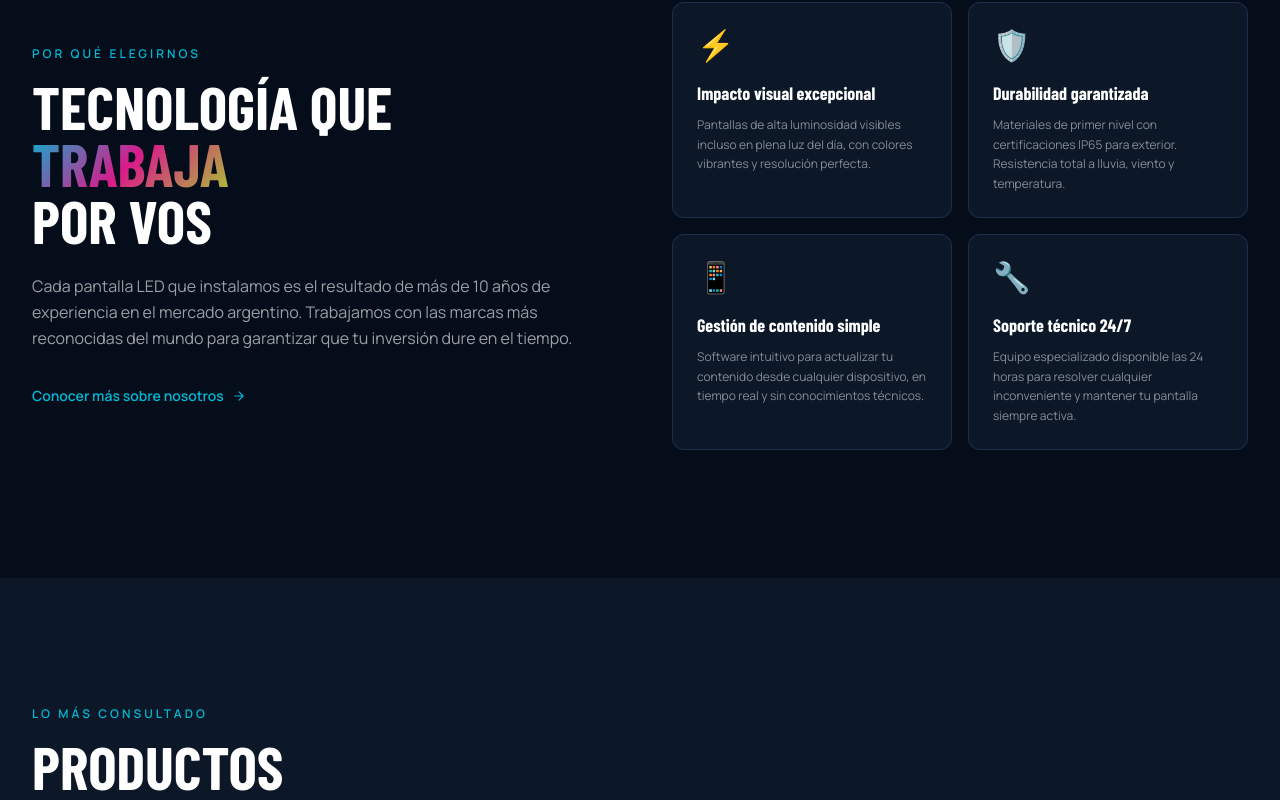
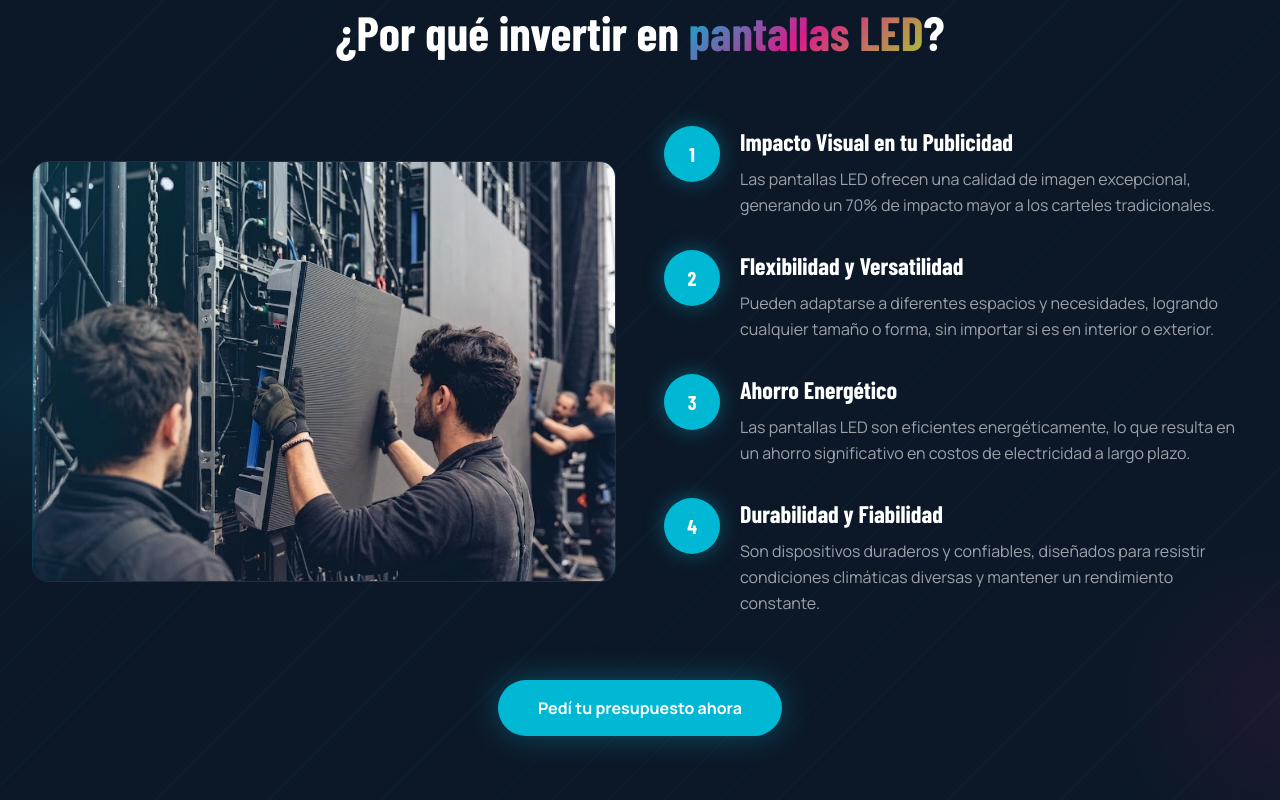
Before and after one commit to Sitio-Hoy-Tech/skills-sitiohoy-V2, a Next.js app in the folder multiconection/: page / in a window 1280 px wide. Shown: the part 1300-2100 px from the top of the page. Built offline with nearby package versions, Linux system fonts and the light colour scheme; no server answers; a web font is replaced by a local one.

Commit message:
feat: new section

```diff
--- a/multiconection/app/(public)/page.tsx
+++ b/multiconection/app/(public)/page.tsx
@@ -123,6 +123,126 @@ export default async function HomePage() {
     <>
       {/* HERO */}
       <HeroSection waLink={waLink} />
+
+
+      {/* POR QUÉ INVERTIR EN PANTALLAS LED */}
+      <section className="py-24 lg:py-32 relative overflow-hidden" style={{ backgroundColor: "#0C1828" }}>
+        {/* Fondo: líneas diagonales sutiles */}
+        <div
+          className="absolute inset-0 pointer-events-none"
+          style={{
+            backgroundImage: `repeating-linear-gradient(
+              -45deg,
+              rgba(0,184,212,0.04) 0px,
+              rgba(0,184,212,0.04) 1px,
+              transparent 1px,
+              transparent 40px
+            )`,
+          }}
+        />
+        {/* Orbe de luz cyan izquierda */}
+        <div
+          className="absolute -left-40 top-1/2 -translate-y-1/2 w-96 h-96 rounded-full pointer-events-none"
+          style={{
+            background: "radial-gradient(circle, rgba(0,184,212,0.12) 0%, transparent 70%)",
+          }}
+        />
+        {/* Orbe de luz magenta derecha */}
+        <div
+          className="absolute -right-40 bottom-0 w-80 h-80 rounded-full pointer-events-none"
+          style={{
+            background: "radial-gradient(circle, rgba(217,27,138,0.08) 0%, transparent 70%)",
+          }}
+        />
+        <div className="relative z-10 max-w-7xl mx-auto px-6 lg:px-8">
+          <ScrollReveal>
+            <h2 className="font-display font-black text-3xl lg:text-5xl text-white text-center mb-16 leading-tight">
+              ¿Por qué invertir en{" "}
+              <span className="text-gradient-brand">pantallas LED</span>?
+            </h2>
+          </ScrollReveal>
+
+          <div className="grid lg:grid-cols-2 gap-12 items-center">
+            {/* Imagen izquierda */}
+            <ScrollReveal className="w-full">
+              <div className="relative rounded-2xl overflow-hidden" style={{ border: "1px solid rgba(0,184,212,0.2)" }}>
+                <Image
+                  src={siteImages.invertir.conNosotros.src}
+                  alt={siteImages.invertir.conNosotros.alt}
+                  width={0}
+                  height={0}
+                  sizes="(max-width: 1024px) 100vw, 50vw"
+                  style={{ width: "100%", height: "auto", display: "block" }}
+                  className="object-cover"
+                />
+                <div
+                  className="absolute inset-0"
+                  style={{
+                    background: "linear-gradient(135deg, rgba(0,184,212,0.15) 0%, transparent 60%)",
+                  }}
+                />
+              </div>
+            </ScrollReveal>
+
+            {/* Items numerados derecha */}
+            <div className="flex flex-col gap-8">
+              {[
+                {
+                  title: "Impacto Visual en tu Publicidad",
+                  desc: "Las pantallas LED ofrecen una calidad de imagen excepcional, generando un 70% de impacto mayor a los carteles tradicionales.",
+                },
+                {
+                  title: "Flexibilidad y Versatilidad",
+                  desc: "Pueden adaptarse a diferentes espacios y necesidades, logrando cualquier tamaño o forma, sin importar si es en interior o exterior.",
+                },
+                {
+                  title: "Ahorro Energético",
+                  desc: "Las pantallas LED son eficientes energéticamente, lo que resulta en un ahorro significativo en costos de electricidad a largo plazo.",
+                },
+                {
+                  title: "Durabilidad y Fiabilidad",
+                  desc: "Son dispositivos duraderos y confiables, diseñados para resistir condiciones climáticas diversas y mantener un rendimiento constante.",
+                },
+              ].map((item, i) => (
+                <ScrollReveal key={item.title} delay={i * 0.1}>
+                  <div className="flex gap-5 items-start">
+                    <div
+                      className="shrink-0 w-10 h-10 lg:w-14 lg:h-14 rounded-full flex items-center justify-center font-display font-black text-white text-base lg:text-xl"
+                      style={{ backgroundColor: "#00B8D4", boxShadow: "0 0 20px rgba(0,184,212,0.4)" }}
+                    >
+                      {i + 1}
+                    </div>
+                    <div>
+                      <h3 className="font-display font-bold text-white text-lg lg:text-2xl mb-1 lg:mb-2">
+                        {item.title}
+                      </h3>
+                      <p className="font-body text-sm lg:text-base leading-relaxed" style={{ color: "rgba(255,255,255,0.6)" }}>
+                        {item.desc}
+                      </p>
+                    </div>
+                  </div>
+                </ScrollReveal>
+              ))}
+            </div>
+          </div>
+
+          {/* CTA centrado */}
+          <ScrollReveal className="mt-16 flex justify-center">
+            <a
+              href={waLink}
+              target="_blank"
+              rel="noopener noreferrer"
+              className="inline-flex items-center justify-center gap-2 px-10 py-4 rounded-full font-body font-bold text-base text-white transition-all duration-300 hover:scale-105 hover:shadow-2xl"
+              style={{
+                backgroundColor: "#00B8D4",
+                boxShadow: "0 0 30px rgba(0,184,212,0.35)",
+              }}
+            >
+              Pedí tu presupuesto ahora
+            </a>
+          </ScrollReveal>
+        </div>
+      </section>
 
 
       {/* BENEFICIOS */}
--- a/multiconection/content/site-images.json
+++ b/multiconection/content/site-images.json
@@ -20,6 +20,12 @@
       { "src": "/images/home/featured-02.jpg", "alt": "Curve P6.25 Outdoor" },
       { "src": "/images/home/featured-03.jpg", "alt": "Pantalla Indoor Pitch 2.5mm" }
     ]
+  },
+   "invertir": {
+    "conNosotros": {
+      "src": "/images/home/featured-04.jpg",
+      "alt": "Instalación LED"
+    }
   },
   "trabajos": [
     {
```
Also changed, not shown: multiconection/public/images/home/featured-04.jpg (added).
